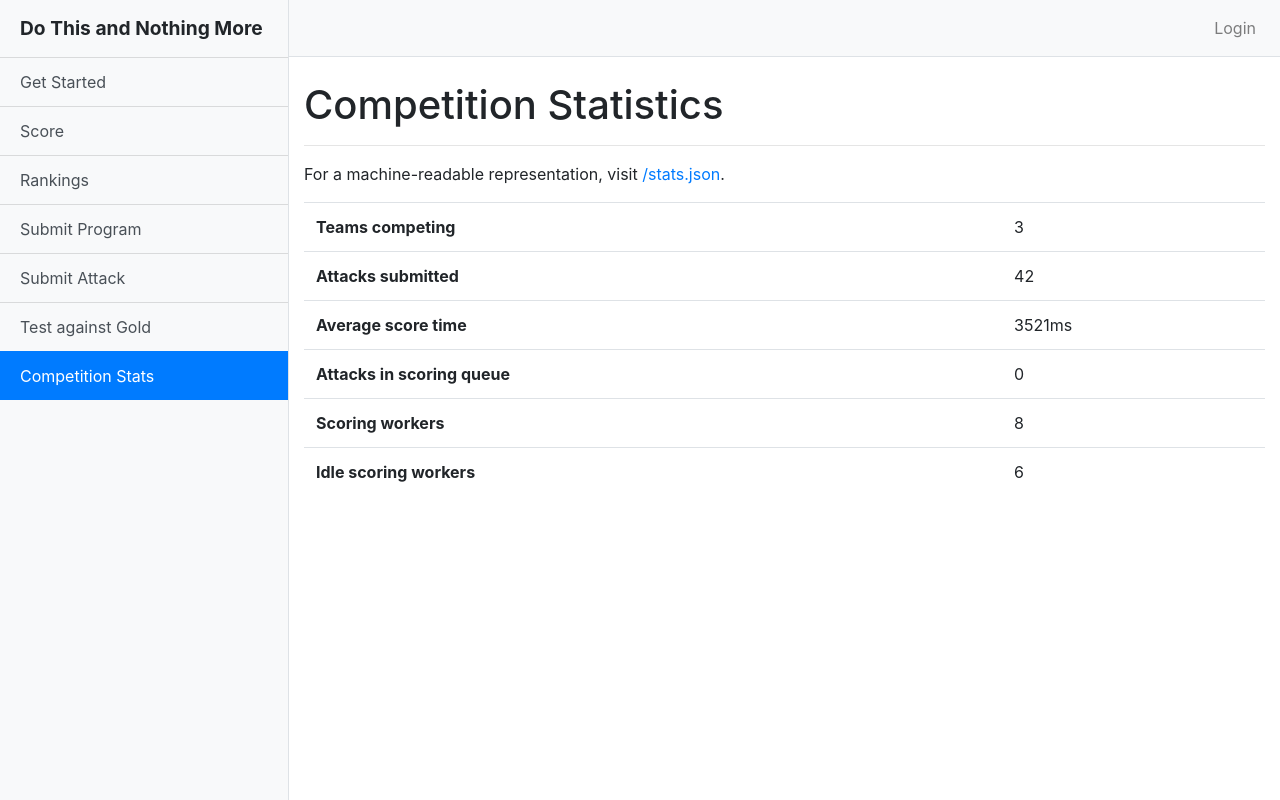
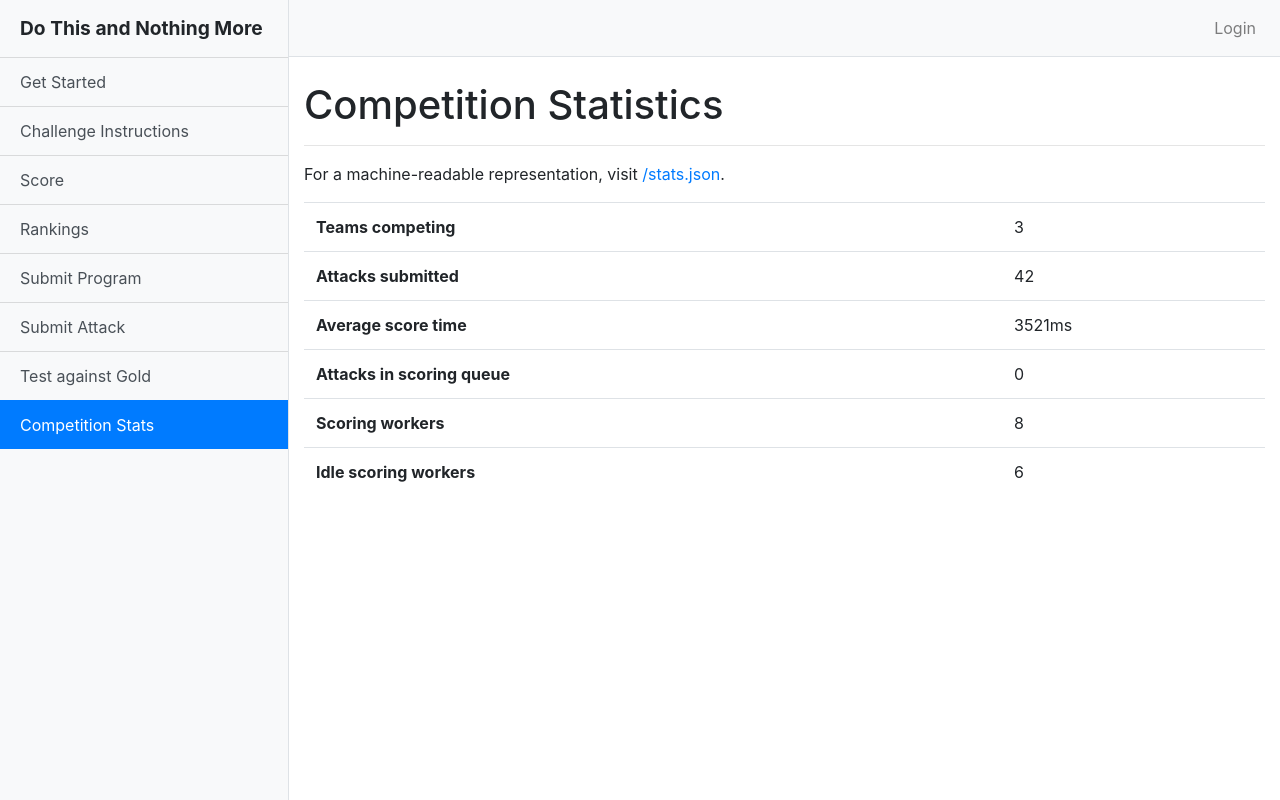
Before and after one commit to UMDLARS/dtanm, a Flask app: page /stats in a window 1280 px wide. Run offline with Flask 2, Linux system fonts and the light colour scheme; parts of the project's set-up code (start-up, migrations or seed data) failed here and were passed over; some libraries are stand-ins or nearby versions.

Commit message:
Add Instructions menu item

```diff
--- a/scorer/scorer/templates/layouts/base.html
+++ b/scorer/scorer/templates/layouts/base.html
@@ -25,6 +25,7 @@
       <div class="sidebar-heading">Do This and Nothing More</div>
       <div class="list-group list-group-flush">
         {{ create_menu_item('Get Started', 'ui.index') | safe }}
+        {{ create_menu_item('Challenge Instructions', 'ui.challenge') | safe }}
         {{ create_menu_item('Score', 'ui.scoring') | safe }}
         {{ create_menu_item('Rankings', 'ui.rankings') | safe }}
         {{ create_menu_item('Submit Program', 'ui.submit_program') | safe }}
```
